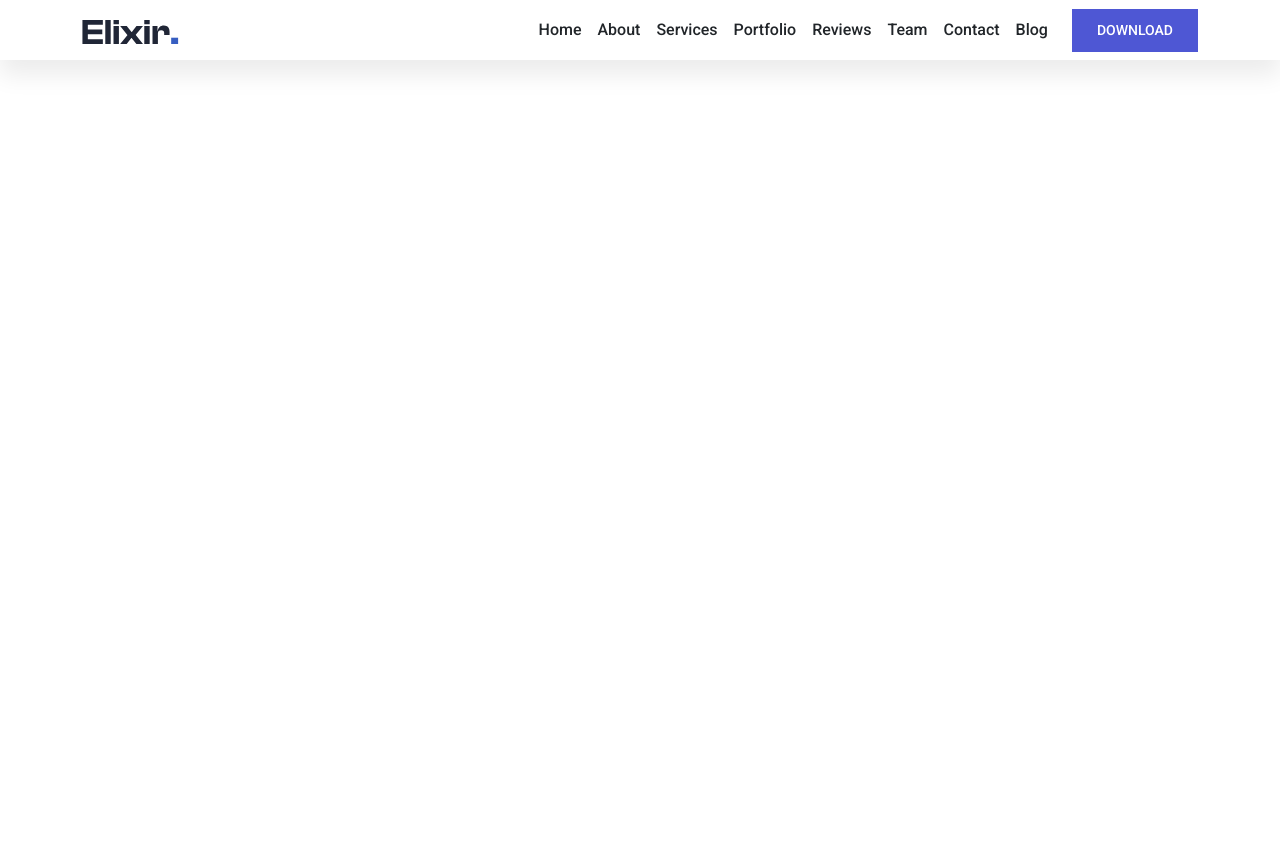
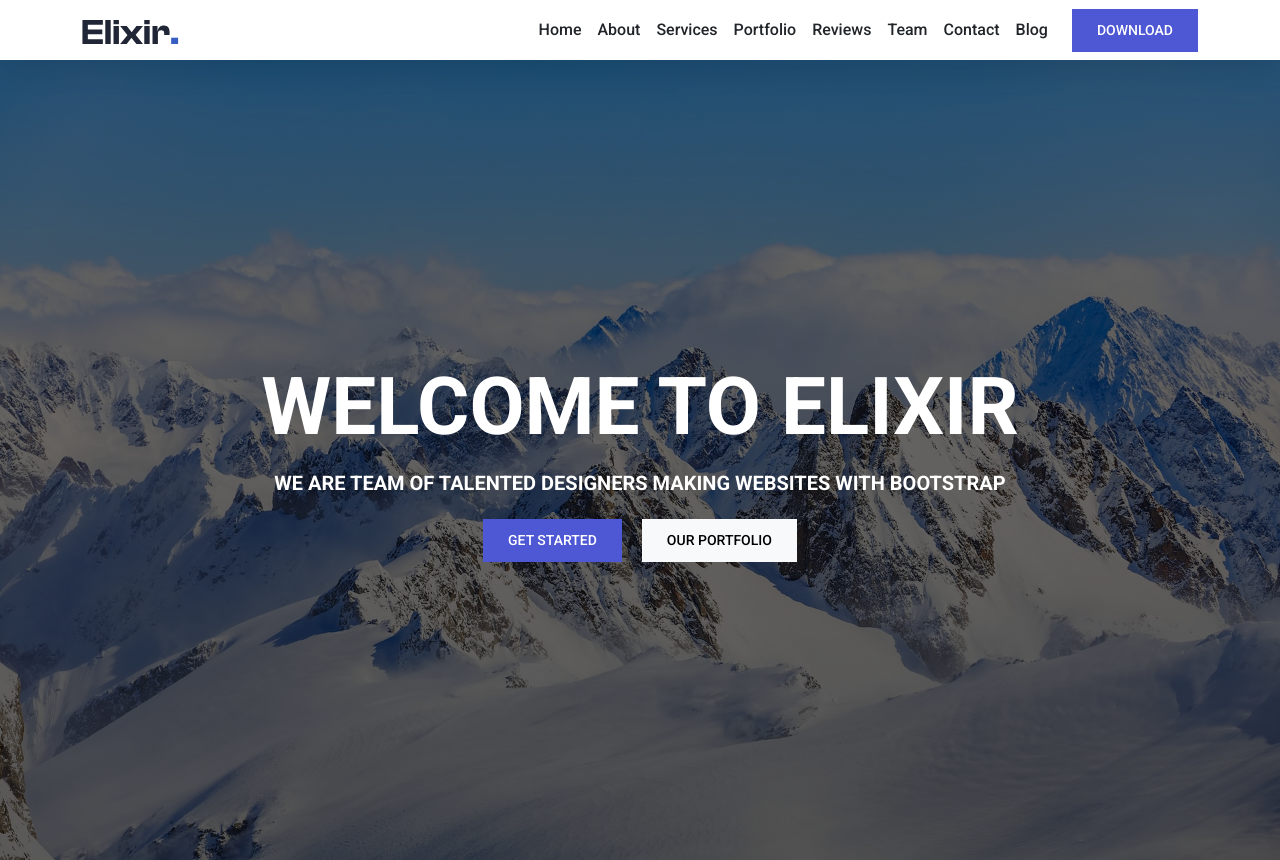
Before and after one commit to rrob1n/WebsitesWithBootstrap, a plain HTML site: page demo1/index.html in a window 1280 px wide. Before the commit the page ends 800 px from the top, so only its background shows below. Drawn offline with nearby package versions, Linux system fonts and the light colour scheme.

Commit message:
Hero section finished

```diff
--- a/demo1/index.html
+++ b/demo1/index.html
@@ -56,5 +56,23 @@
     </nav>
     <!-- Navbar End-->
 
+    <!-- Hero Start -->
+    <section id="hero" class="min-vh-100 d-flex align-items-center text-center">
+      <div class="container">
+        <div class="row">
+          <div class="col-12">
+            <h1 class="text-uppercase fw-semibold display-1 text-white">Welcome to Elixir</h1>
+            <h5 class="text-white mt-3 mb-4">WE ARE TEAM OF TALENTED DESIGNERS MAKING WEBSITES WITH BOOTSTRAP</h5>
+            <div>
+              <a href="#" class="btn btn-brand me-2">Get Started</a>
+              <a href="#" class="btn btn-light ms-2">Our Portfolio</a>
+            </div>
+          </div>
+        </div>
+      </div>
+    </section>
+
+    <!-- Hero End -->
+
   </body>
 </html>
```
